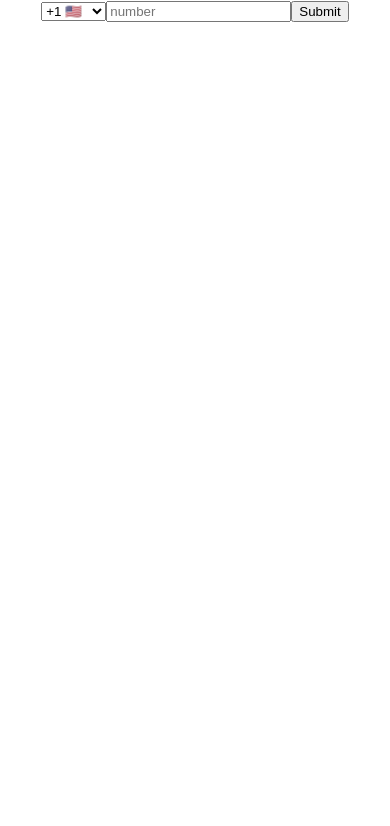
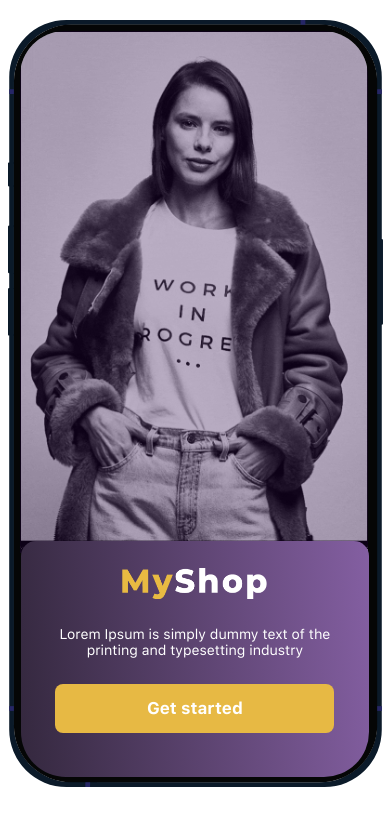
Before and after one commit to ceobit/online-shop, a React (Create React App) app in the folder frontend/: page / in a window 390 px wide. Shown: the top 826 px of the page. Built offline with nearby package versions, Linux system fonts and the light colour scheme.

Commit message:
added the Iphone wrapper

```diff
--- a/frontend/src/App.scss
+++ b/frontend/src/App.scss
@@ -1,5 +1,8 @@
 .App {
   text-align: center;
+  max-width: 375px;
+  margin: 5% auto;
+  position: relative;
 }
 
 .App-logo {
--- a/frontend/src/App.tsx
+++ b/frontend/src/App.tsx
@@ -1,13 +1,16 @@
 import React from 'react';
+
 import './App.scss';
 import Start from './pages/Start/Start';
-import EnterPhone from "./pages/EnterPhone/EnterPhone";
+import EnterPhone from './pages/EnterPhone/EnterPhone';
+import Iphone from './components/Iphone/Iphone';
 
 function App() {
   return (
     <div className="App">
-      {/*<Start />*/}
-      <EnterPhone/>
+      <Iphone />
+      <Start />
+      {/*<EnterPhone/>*/}
     </div>
   );
 }
--- a/frontend/src/components/Button/Button.tsx
+++ b/frontend/src/components/Button/Button.tsx
@@ -8,6 +8,9 @@ interface IButtonProps {
   size?: 'lg' | 'md' | 'sm';
 }
 
+/** new comment for JSDoc**/
+
+
 const Button = ({ title, size }: IButtonProps) => {
   size = size || 'sm';
   const btnClass = classNames(styles.button, styles[`button_${size}`]);
--- /dev/null
+++ b/frontend/src/components/Iphone/Iphone.tsx
@@ -0,0 +1,9 @@
+import React from 'react';
+
+import IphoneImg from '../../images/iphone.svg';
+
+const Iphone = () => {
+  return <img src={IphoneImg} alt="iphone" />;
+};
+
+export default Iphone;
--- a/frontend/src/components/PhoneInput/PhoneInput.tsx
+++ b/frontend/src/components/PhoneInput/PhoneInput.tsx
@@ -1,4 +1,4 @@
-import React from 'react';
+import React, { useState } from 'react';
 import { Field, Form, Formik, FormikHelpers } from 'formik';
 import countries from '../../services/countries';
 import classNames from 'classnames';
@@ -11,6 +11,12 @@ interface IPhoneInputProps {
 }
 
 const PhoneInput = () => {
+  const [code, setCode] = useState<string>('');
+
+  const changeCode = (e: React.FormEvent<HTMLInputElement>) => {
+    setCode(e.currentTarget.value);
+  };
+
   return (
     <Formik
       initialValues={{
@@ -25,12 +31,16 @@ const PhoneInput = () => {
       }}
     >
       <Form>
-        <Field name="color" as="select">
+        <Field name="setCode" as="select" onChange={changeCode}>
           {countries.map((country) => (
-            <option value={country.name} key={country.code}>{`${country.code} ${country.flag}`}</option>
+            <option
+              value={country.name}
+              key={country.code}
+            >{`${country.flag} ${country.name}`}</option>
           ))}
         </Field>
-
+        <label htmlFor="code" />
+        <Field name="code" value={code} />
         <label htmlFor="number" />
         <Field name="number" placeholder="number" />
         <button type="submit">Submit</button>
--- a/frontend/src/pages/Start/Start.tsx
+++ b/frontend/src/pages/Start/Start.tsx
@@ -15,7 +15,6 @@ const Start = () => {
       <div className={pageStyle}>
         <img className={started_gif} src={started_picture} alt="slides" />
         <div className={started_gif_cover} />
-      </div>
         <div className={started_bg}>
           <img className={started_logo} src={logo} alt="logo" />
           <Text color="white">
@@ -23,6 +22,7 @@ const Start = () => {
           </Text>
           <Button title="Get started" />
         </div>
+      </div>
     </>
   );
 };
--- a/frontend/src/pages/Start/start.module.scss
+++ b/frontend/src/pages/Start/start.module.scss
@@ -1,12 +1,17 @@
 @import '../../scss/abstracts/_abstracts-dir';
 
 .started {
-  width: 100%;
-  position: relative;
+  position: absolute;
+  width: 93%;
+  margin: 0 auto 10% auto;
+  top: 11px;
+  left: 12px;
 
   &_gif {
     width: 100%;
     height: 64%;
+    border-radius: 45px 45px 0 0;
+    position: relative;
 
     &_cover {
       position: absolute;
@@ -16,6 +21,8 @@
       height: 100%;
       background: #2a034b;
       opacity: 0.3;
+      border-radius: 45px 45px 0 0;
+      overflow: hidden;
     }
   }
 
@@ -23,14 +30,15 @@
     position: absolute;
     display: flex;
     flex-direction: column;
-    justify-content: space-between;
-    bottom: 0;
+    justify-content: space-evenly;
+    bottom: -43%;
+    left: 1px;
     width: 100%;
-    height: 36%;
+    height: 28vh;
     background: linear-gradient(265.08deg, #845fa2 0%, #34283e 100%);
-    border-radius: 40px 40px 0 0;
-    padding: 12% 15%;
+    border-radius: 15px 15px 45px 45px;
     z-index: 2;
+    padding: 0 10% 5% 10%;
   }
 
   &_logo {
```
Also changed, not shown: frontend/src/components/Iphone/iphone.module.scss (added), frontend/src/images/iphone.svg (added). Lines whose indentation alone changed are shown as unchanged.
